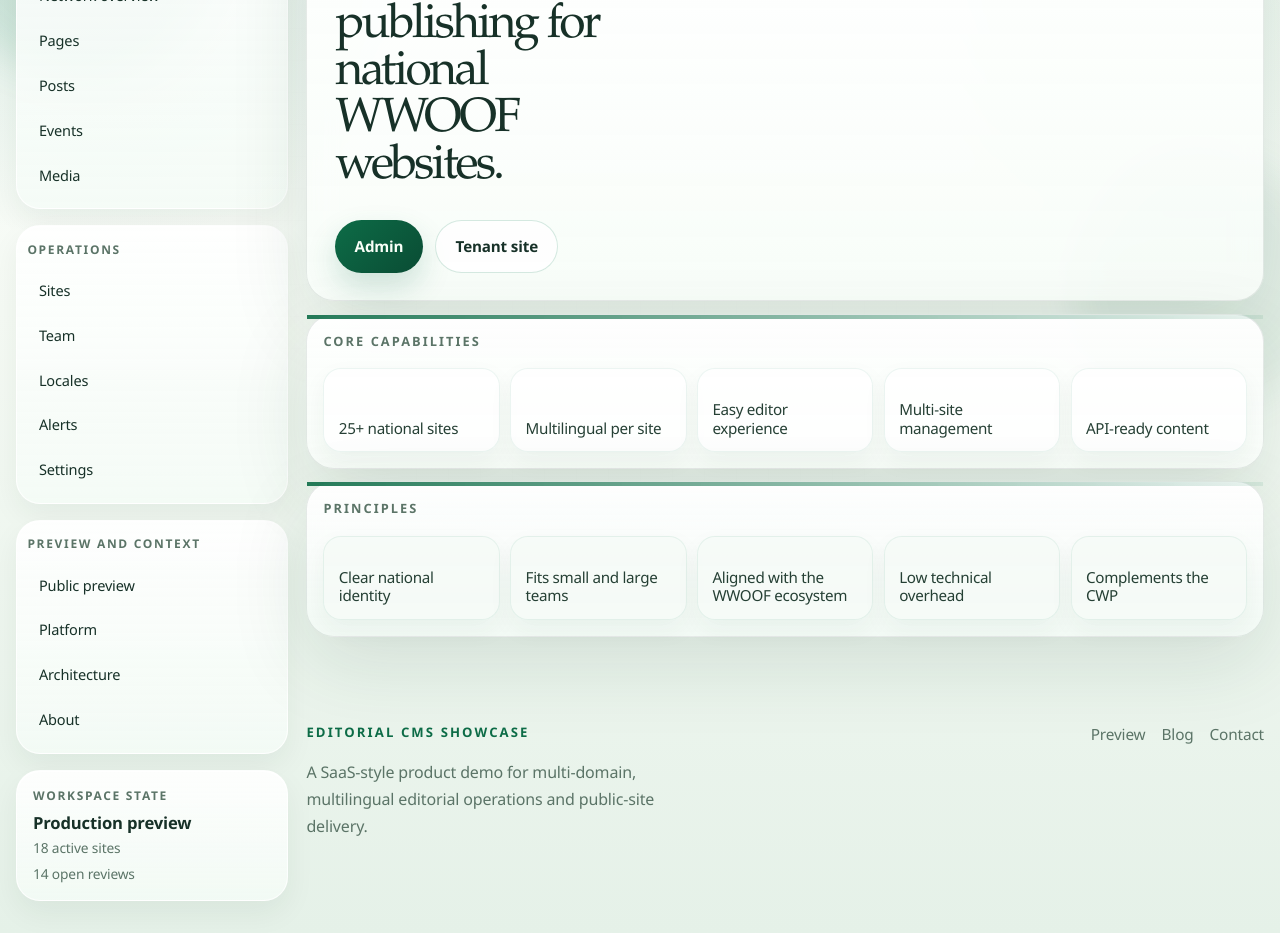
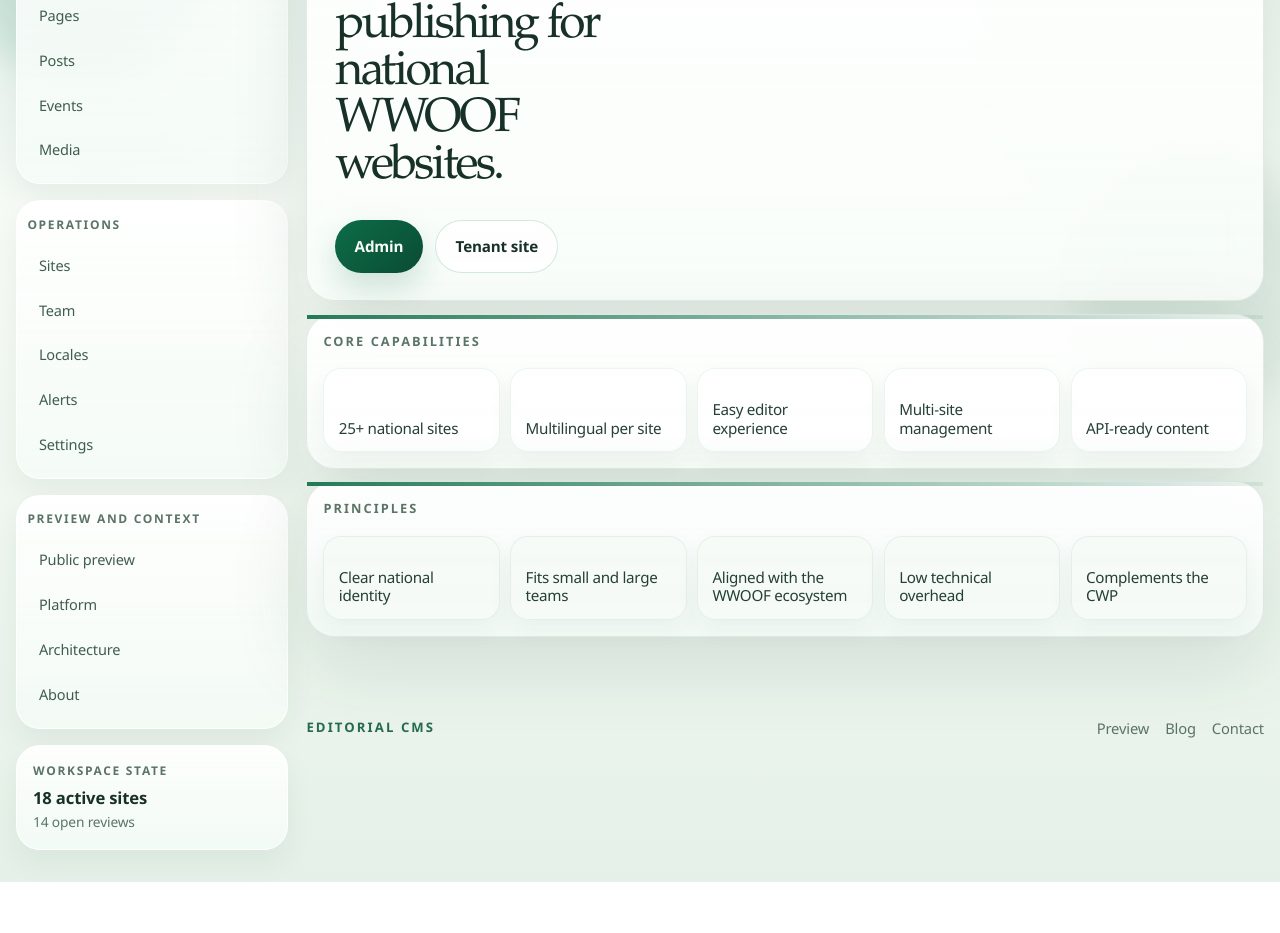
Before and after one commit to rajat1155-rrrkk/Editorial-CMS, a Next.js app: page / in a window 1280 px wide. Shown: the part 260-1193 px from the top of the page. After the commit the page ends 1142 px from the top, so only its background shows below. Built offline with nearby package versions, Linux system fonts and the light colour scheme.

Commit message:
Simplify app shell and add active navigation

```diff
--- a/app/globals.css
+++ b/app/globals.css
@@ -183,8 +183,8 @@
 .sidebar-copy {
   margin: 0.6rem 0 0;
   color: var(--muted);
-  line-height: 1.55;
-  font-size: 0.88rem;
+  line-height: 1.4;
+  font-size: 0.82rem;
 }
 
 .sidebar-group {
@@ -207,7 +207,7 @@
   display: block;
   padding: 0.62rem 0.72rem;
   border-radius: 14px;
-  color: var(--ink);
+  color: rgba(25, 57, 42, 0.82);
   font-size: 0.91rem;
   transition:
     background-color 180ms ease,
@@ -219,6 +219,12 @@
   background: rgba(24, 132, 91, 0.08);
   color: var(--accent-deep);
   transform: translateX(2px);
+}
+
+.sidebar-group a.is-active {
+  background: rgba(24, 132, 91, 0.11);
+  color: var(--accent-deep);
+  box-shadow: inset 0 0 0 1px rgba(24, 132, 91, 0.08);
 }
 
 .sidebar-status strong {
@@ -248,9 +254,18 @@
   flex-wrap: wrap;
 }
 
+.site-footer-mark {
+  margin: 0;
+  color: rgba(18, 94, 66, 0.92);
+  font-size: 0.82rem;
+  font-weight: 700;
+  letter-spacing: 0.16em;
+  text-transform: uppercase;
+}
+
 .footer-links a {
   color: var(--muted);
-  font-size: 0.96rem;
+  font-size: 0.92rem;
 }
 
 .footer-links a:hover {
@@ -1649,14 +1664,8 @@
   display: grid;
   grid-template-columns: minmax(0, 1fr) auto;
   gap: 1rem;
-  padding: 1.4rem 0 0;
-}
-
-.footer-copy {
-  max-width: 42ch;
-  margin: 0;
-  color: var(--muted);
-  line-height: 1.7;
+  align-items: center;
+  padding: 1rem 0 0;
 }
 
 @media (max-width: 960px) {
--- a/app/layout.tsx
+++ b/app/layout.tsx
@@ -1,5 +1,6 @@
 import type { Metadata } from "next";
 import Link from "next/link";
+import { AppShellNav } from "../components/app-shell-nav";
 import "./globals.css";
 
 export const metadata: Metadata = {
@@ -23,42 +24,14 @@
                 <Link href="/" className="brand-mark">
                   Editorial CMS
                 </Link>
-                <p className="sidebar-copy">
-                  Premium multi-site publishing for distributed editorial teams.
-                </p>
+                <p className="sidebar-copy">Multi-site publishing</p>
               </div>
 
-              <nav className="sidebar-group" aria-label="Workspace">
-                <p className="sidebar-label">Workspace</p>
-                <Link href="/">Command center</Link>
-                <Link href="/dashboard">Network overview</Link>
-                <Link href="/dashboard/pages">Pages</Link>
-                <Link href="/dashboard/posts">Posts</Link>
-                <Link href="/dashboard/events">Events</Link>
-                <Link href="/dashboard/media">Media</Link>
-              </nav>
-
-              <nav className="sidebar-group" aria-label="Operations">
-                <p className="sidebar-label">Operations</p>
-                <Link href="/dashboard/sites">Sites</Link>
-                <Link href="/dashboard/team">Team</Link>
-                <Link href="/dashboard/locales">Locales</Link>
-                <Link href="/dashboard/alerts">Alerts</Link>
-                <Link href="/dashboard/settings">Settings</Link>
-              </nav>
-
-              <nav className="sidebar-group" aria-label="Preview and Context">
-                <p className="sidebar-label">Preview and context</p>
-                <Link href="/preview">Public preview</Link>
-                <Link href="/platform">Platform</Link>
-                <Link href="/architecture">Architecture</Link>
-                <Link href="/about">About</Link>
-              </nav>
+              <AppShellNav />
 
               <div className="sidebar-card sidebar-status">
                 <p className="sidebar-label">Workspace state</p>
-                <strong>Production preview</strong>
-                <span>18 active sites</span>
+                <strong>18 active sites</strong>
                 <span>14 open reviews</span>
               </div>
             </aside>
@@ -88,13 +61,7 @@
 
               <footer className="site-footer">
                 <div className="site-footer-inner">
-                  <div>
-                    <p className="eyebrow">Editorial CMS showcase</p>
-                    <p className="footer-copy">
-                      A SaaS-style product demo for multi-domain, multilingual
-                      editorial operations and public-site delivery.
-                    </p>
-                  </div>
+                  <p className="site-footer-mark">Editorial CMS</p>
                   <div className="footer-links" aria-label="Footer">
                     <Link href="/preview">Preview</Link>
                     <Link href="/blog">Blog</Link>
--- /dev/null
+++ b/components/app-shell-nav.tsx
@@ -0,0 +1,80 @@
+"use client";
+
+import Link from "next/link";
+import { usePathname } from "next/navigation";
+
+type NavItem = {
+  href: string;
+  label: string;
+};
+
+type NavGroupProps = {
+  label: string;
+  items: NavItem[];
+};
+
+function isActive(pathname: string, href: string) {
+  if (href === "/") {
+    return pathname === "/";
+  }
+
+  return pathname === href || pathname.startsWith(`${href}/`);
+}
+
+function NavGroup({ label, items }: NavGroupProps) {
+  const pathname = usePathname();
+
+  return (
+    <nav className="sidebar-group" aria-label={label}>
+      <p className="sidebar-label">{label}</p>
+      {items.map((item) => (
+        <Link
+          key={item.href}
+          href={item.href}
+          className={isActive(pathname, item.href) ? "is-active" : undefined}
+        >
+          {item.label}
+        </Link>
+      ))}
+    </nav>
+  );
+}
+
+export function AppShellNav() {
+  return (
+    <>
+      <NavGroup
+        label="Workspace"
+        items={[
+          { href: "/", label: "Command center" },
+          { href: "/dashboard", label: "Network overview" },
+          { href: "/dashboard/pages", label: "Pages" },
+          { href: "/dashboard/posts", label: "Posts" },
+          { href: "/dashboard/events", label: "Events" },
+          { href: "/dashboard/media", label: "Media" }
+        ]}
+      />
+
+      <NavGroup
+        label="Operations"
+        items={[
+          { href: "/dashboard/sites", label: "Sites" },
+          { href: "/dashboard/team", label: "Team" },
+          { href: "/dashboard/locales", label: "Locales" },
+          { href: "/dashboard/alerts", label: "Alerts" },
+          { href: "/dashboard/settings", label: "Settings" }
+        ]}
+      />
+
+      <NavGroup
+        label="Preview and context"
+        items={[
+          { href: "/preview", label: "Public preview" },
+          { href: "/platform", label: "Platform" },
+          { href: "/architecture", label: "Architecture" },
+          { href: "/about", label: "About" }
+        ]}
+      />
+    </>
+  );
+}
```
